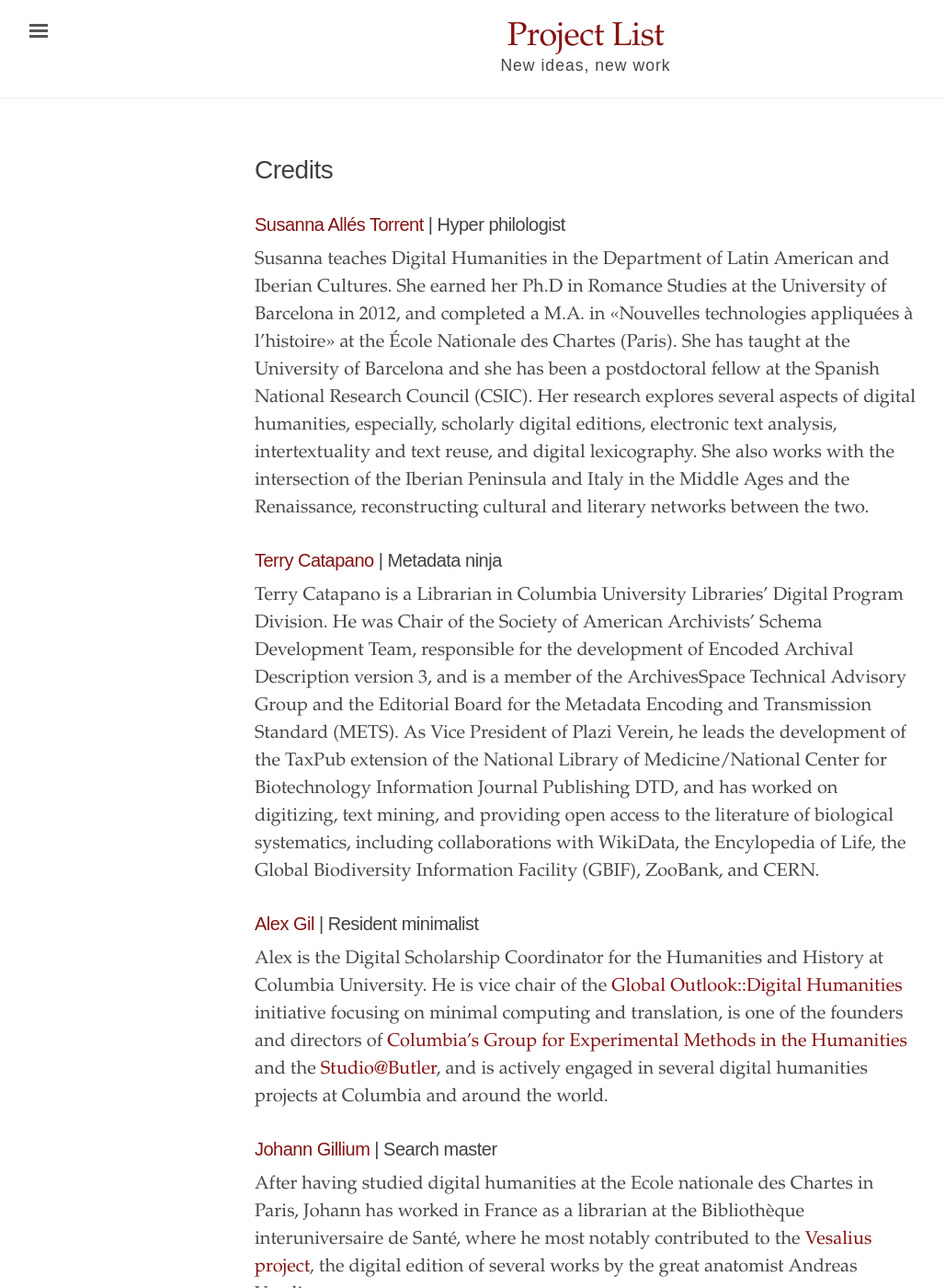
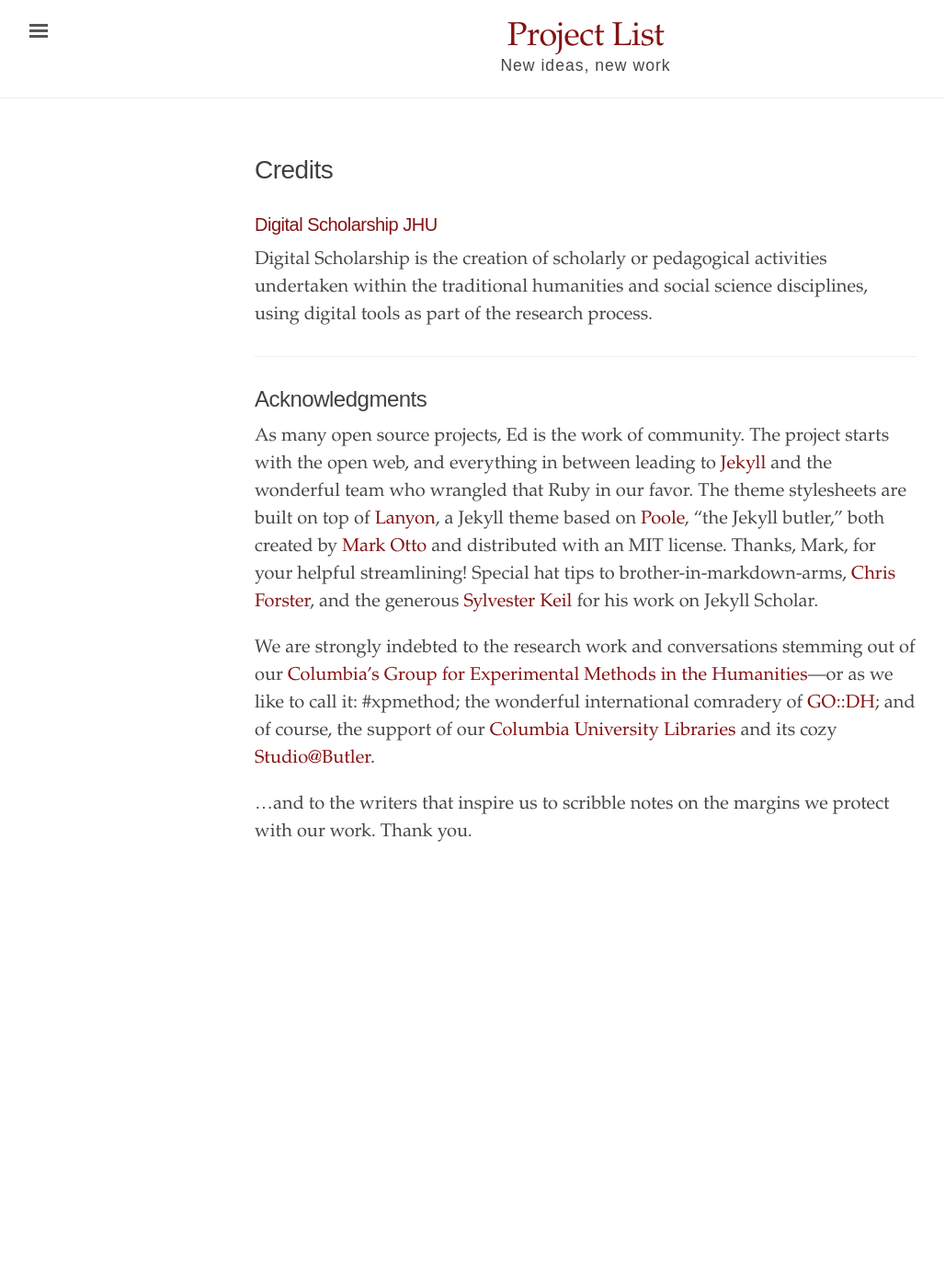
Before and after one commit to ylimem/ed, a Jekyll site: the page built from credits.md, in a window 1280 px wide and 1400 px high. Shown: the whole window at 92% size, without its empty margins (3-1031 px from the left). Built offline with Jekyll 4.4.1, drawn with Linux system fonts in a browser that asks for light colours; some of the changed text lies outside the part shown.

Commit message:
Update credits.md
include DS

```diff
--- a/credits.md
+++ b/credits.md
@@ -3,23 +3,9 @@
 title: Credits
 ---
 
-### [Susanna Allés Torrent](http://susannalles.github.io/) | Hyper philologist
+### [Digital Scholarship JHU](https://www.library.jhu.edu/library-services/digital-scholarship/)
 
-Susanna teaches Digital Humanities in the Department of Latin American and Iberian Cultures. She earned her Ph.D in Romance Studies at the University of Barcelona in 2012, and completed a M.A. in «Nouvelles technologies appliquées à l’histoire» at the École Nationale des Chartes (Paris). She has taught at the University of Barcelona and she has been a postdoctoral fellow at the Spanish National Research Council (CSIC). Her research explores several aspects of digital humanities, especially, scholarly digital editions, electronic text analysis, intertextuality and text reuse, and digital lexicography. She also works with the intersection of the Iberian Peninsula and Italy in the Middle Ages and the Renaissance, reconstructing cultural and literary networks between the two.
-
-
-### [Terry Catapano](https://github.com/tcatapano) | Metadata ninja
-
-Terry Catapano is a Librarian in Columbia University Libraries' Digital Program Division. He was Chair of the Society of American Archivists' Schema Development Team, responsible for the development of Encoded Archival Description version 3, and is a member of the ArchivesSpace Technical Advisory Group and the Editorial Board for the Metadata Encoding and Transmission Standard (METS). As Vice President of Plazi Verein, he leads the development of the TaxPub extension of the National Library of Medicine/National Center for Biotechnology Information Journal Publishing DTD, and has worked on digitizing, text mining, and providing open access to the literature of biological systematics, including collaborations with WikiData, the Encylopedia of Life, the Global Biodiversity Information Facility (GBIF), ZooBank, and CERN.
-
-### [Alex Gil](http://www.elotroalex.com/) | Resident minimalist
-
-Alex is the Digital Scholarship Coordinator for the Humanities and History at Columbia University. He is vice chair of the [Global Outlook::Digital Humanities](http://www.globaloutlookdh.org/) initiative focusing on minimal computing and translation, is one of the founders and directors of [Columbia's Group for Experimental Methods in the Humanities](http://xpmethod.plaintext.in/) and the [Studio@Butler](https://studio.cul.columbia.edu/), and is actively engaged in several digital humanities projects at Columbia and around the world.
-
-### [Johann Gillium](https://github.com/JohannGillium) | Search master
-
-After having studied digital humanities at the Ecole nationale des Chartes in Paris, Johann has worked in France as a librarian at the Bibliothèque interuniversaire de Santé, where he most notably contributed to the [Vesalius project](http://www3.biusante.parisdescartes.fr/vesale/debut.htm), the digital edition of several works by the great anatomist Andreas Vesalius.
-
+Digital Scholarship is the creation of scholarly or pedagogical activities undertaken within the traditional humanities and social science disciplines, using digital tools as part of the research process.
 
 ---
 
```
